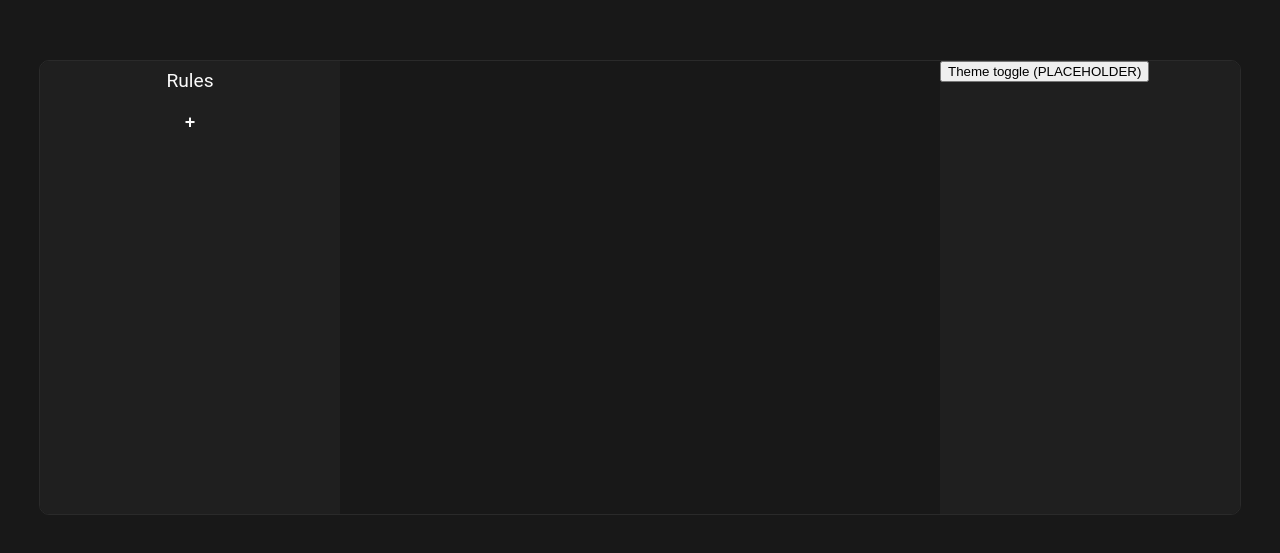
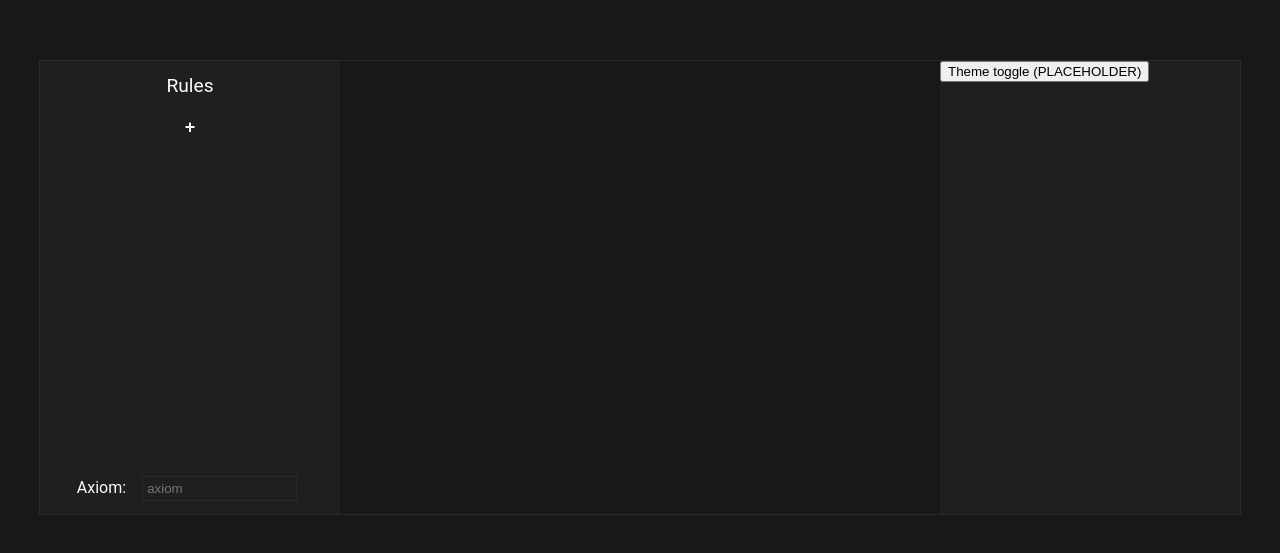
Before and after one commit to michalkr52/l-system-visualiser, a React (Create React App) app: page / in a window 1280 px wide. Shown: the part 113-666 px from the top of the page. Built offline with nearby package versions, Linux system fonts and the light colour scheme.

Commit message:
added axiom input

```diff
--- a/src/App.css
+++ b/src/App.css
@@ -4,13 +4,21 @@
     background-color: var(--bg);
     color: var(--text-primary);
     border: 1px solid var(--border);
-    border-radius: 10px;
     overflow: hidden;
 }
 
 .settings-panel {
     background-color: var(--bg-panel);
     width: 300px;
+}
+
+#main-settings {
+    display: flex;
+    flex-flow: column nowrap;
+    justify-content: flex-start;
+    align-items: center;
+    padding: 5px;
+    height: 100%;
 }
 
 .settings-title {
--- a/src/App.js
+++ b/src/App.js
@@ -1,6 +1,7 @@
 import "./App.css";
 import OutputCanvas from "./components/OutputCanvas";
 import RuleSettings from "./components/RuleSettings";
+import AxiomSettings from "./components/AxiomSettings";
 import { useContext } from "react";
 import { ThemeContext } from "./contexts/ThemeContext";
 import { AlgorithmProvider } from "./contexts/AlgorithmContext";
@@ -15,6 +16,7 @@ function App() {
                 <div id="main-settings">
                     <AlgorithmProvider>
                         <RuleSettings />
+                        <AxiomSettings />
                     </AlgorithmProvider>
                 </div>
             </div>
--- /dev/null
+++ b/src/components/AxiomSettings.css
@@ -0,0 +1,23 @@
+#axiom-settings {
+    display: flex;
+    flex-flow: row nowrap;
+    justify-content: center;
+    align-items: center;
+    width: 100%;
+    padding: 5px;
+    margin: auto 0 10px 0;
+}
+
+#axiom-settings .axiom-label {
+    margin-right: 10px;
+}
+
+#axiom-settings .axiom-input {
+    background: rgba(0, 0, 0, 0);
+    border: 1px solid var(--border);
+    color: var(--text-primary);
+    padding: 4px;
+    margin: 3px 6px;
+    width: 50%;
+    outline: none;
+}
--- /dev/null
+++ b/src/components/AxiomSettings.js
@@ -0,0 +1,17 @@
+import "./AxiomSettings.css";
+import { AlgorithmContext } from "../contexts/AlgorithmContext";
+import { useContext } from "react";
+
+function AxiomSettings() {
+    const { axiom, setAxiom } = useContext(AlgorithmContext);
+
+    return (
+        <div id="axiom-settings" className="settings-content">
+        <div className="axiom-label">Axiom:</div>
+            <input type="text" placeholder="axiom" className="axiom-input"
+                value={axiom} onChange={e => setAxiom(e.target.value)} />
+        </div>
+    );
+}
+
+export default AxiomSettings;
--- a/src/components/RuleEntry.js
+++ b/src/components/RuleEntry.js
@@ -8,7 +8,7 @@ function RuleEntry(props) {
 
     return (
         <div className="rule-entry">
-            {index}:
+            {index + 1}.
             <input type="text" placeholder="predecessor" value={predecessor}
                 onChange={e => updateRulePredecessor(index, e.target.value)}/>
             &rarr;
--- a/src/contexts/AlgorithmContext.js
+++ b/src/contexts/AlgorithmContext.js
@@ -1,8 +1,11 @@
 import { createContext } from 'react';
 import { useState } from 'react';
 
+// default context values
 export const AlgorithmContext = createContext({
     rules: [],
+    axiom: "",
+    setAxiom: (value) => {},
     addRule: (predecessor, successor) => {},
     removeRule: (index) => {},
     updateRulePredecessor: (index, value) => {},
@@ -11,6 +14,7 @@ export const AlgorithmContext = createContext({
 
 export function AlgorithmProvider(props) {
     const [rules, setRules] = useState([]);
+    const [axiom, setAxiom] = useState("");
 
     const addRule = (predecessor, successor) => {
         rules.push({
@@ -44,6 +48,8 @@ export function AlgorithmProvider(props) {
     return (
         <AlgorithmContext.Provider value={{
             rules: rules,
+            axiom: axiom,
+            setAxiom: setAxiom,
             addRule: addRule,
             removeRule: removeRule,
             updateRulePredecessor: updateRulePredecessor,
--- a/src/contexts/ThemeContext.js
+++ b/src/contexts/ThemeContext.js
@@ -21,6 +21,7 @@ const themes = {
 
 // todo: extend this to allow for more themes
 
+// default context values
 export const ThemeContext = createContext({
     dark: false,
     toggle: () => {}
```
Also changed, not shown: src/index.js (+5 -5 lines). Lines whose indentation alone changed are shown as unchanged.
